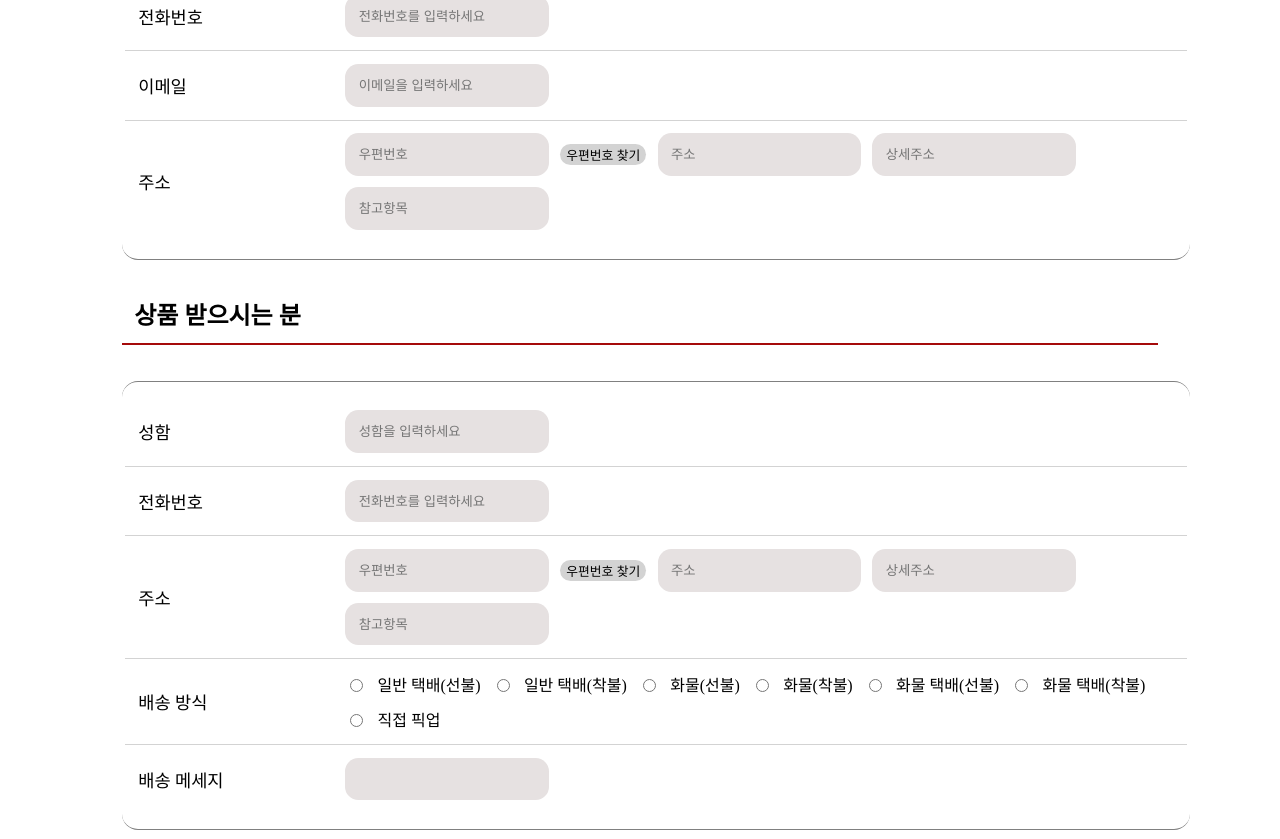
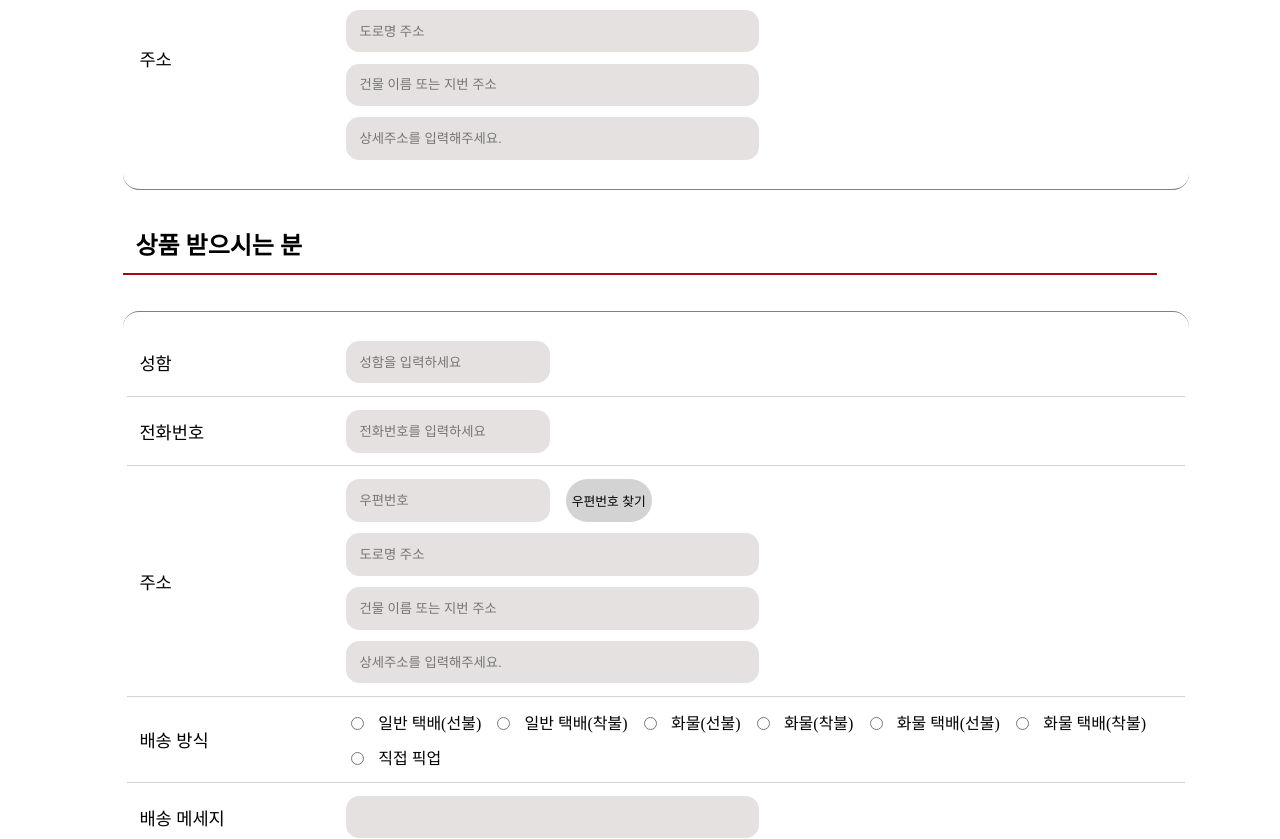
Before and after one commit to DevSe-project/Sungdong-FrontEnd, a React (Create React App) app: page /basket/receipt in a window 1280 px wide. Shown: the part 1100-1939 px from the top of the page. Built offline with nearby package versions, Linux system fonts and the light colour scheme; a web font is replaced by a local one.

Commit message:
Warning Fix : 콘솔창 에러 - .map key값 미부여, i태그 class => calssName, Update : 다음주소API Input 가시성 향상을 위한 리퍼블리싱, ReadOnly 태그 부여, 다음주소API 구현완료

```diff
--- a/src/component/AboutDetail/Detail.js
+++ b/src/component/AboutDetail/Detail.js
@@ -122,8 +122,8 @@ function basketThis(product, count){
                 <div className={styles.sideTextButton}>
                   <button onClick={()=>{basketThis(detailData, count)}} className={styles.sideButton}>장바구니</button>
                   <button onClick={()=>{likethis(detailData)}} className={styles.sideButton}>
-                  {props.wishlist.some((item) => item.id === detailData.id) ? <i class="fa-solid fa-heart"/>
-                  : <i class="fa-regular fa-heart"/>}
+                  {props.wishlist.some((item) => item.id === detailData.id) ? <i className="fa-solid fa-heart"/>
+                  : <i className="fa-regular fa-heart"/>}
                   &nbsp;찜하기
                   </button>
                 </div>
--- a/src/component/AboutDetail/LikeItem.js
+++ b/src/component/AboutDetail/LikeItem.js
@@ -58,7 +58,7 @@ export function LikeItem(props){
       <CategoryBar/>
       <div className={styles.body}>
         <div className={styles.head}>
-          <h1><i class="fa-solid fa-heart"/> 찜 리스트</h1>
+          <h1><i className="fa-solid fa-heart"/> 찜 리스트</h1>
         </div>
         <div className={styles.tablebody}>
           <table className={styles.table}>
@@ -74,8 +74,8 @@ export function LikeItem(props){
               </tr>
             </thead>
             <tbody>
-            {props.wishlist.map((item)=>(
-              <tr>
+            {props.wishlist.map((item, key)=>(
+              <tr key={key}>
                 <td>
                   <input
                   checked={selectedItems.includes(item.id)}
--- a/src/component/AboutHeader/SearchBar.js
+++ b/src/component/AboutHeader/SearchBar.js
@@ -6,7 +6,7 @@ export function SearchBar() {
       <div className={styles.searchInputContainer}>
         <input className={styles.searchInput} type='text'/>
         {/* 돋보기 아이콘 */}
-        <i class="fas fa-search"/>
+        <i className="fas fa-search"/>
       </div>
     </div>
   )
--- a/src/component/AboutHome/List.js
+++ b/src/component/AboutHome/List.js
@@ -6,7 +6,7 @@ export function List(props){
       <div className={styles.headerTag}>
         <h2 className={styles.newItem}>신 상품</h2>
         <div className={styles.moreItem}>
-          더보기&nbsp;<i class="far fa-chevron-right"/>
+          더보기&nbsp;<i className="far fa-chevron-right"/>
         </div>
       </div>
       <Product data={props.data}/>
--- a/src/component/AboutPay/Receipt.js
+++ b/src/component/AboutPay/Receipt.js
@@ -51,17 +51,41 @@ export function Receipt(){
             <div className={styles.label}>
               <label>주소</label>
             </div>
-            <div className={styles.input}>
-              <input className={styles.inputSize} type="text" value={address1 && address1.zonecode} placeholder="우편번호"/>
-              <input className={styles.button} type="button"
+            <div className={styles.searchResult}>
+              <div className={styles.searchAddress}>
+                <input
+                  className={styles.inputSize}
+                  type="text" value={address1 && address1.zonecode}
+                  placeholder="우편번호"
+                  readOnly
+                />
+                <input
+                  className={styles.button}
+                  type="button"
                   onClick={()=>{
-                setAddress1("");
                     openPopup(setAddress1);
                   }}
-                value="우편번호 찾기"/>
-              <input className={styles.inputSize} type="text" value={address1 && address1.roadAddress ? address1.roadAddress : address1.jibunAddress ?address1.jibunAddress : null} placeholder="주소"/>
-              <input className={styles.inputSize} type="text" placeholder="상세주소"/>
-              <input className={styles.inputSize} type="text" value={address1 && `(${address1.bname}, ${address1.buildingName})`} placeholder="참고항목"/>
+                  value="우편번호 찾기"
+                />
+              </div>
+              <input
+                className={styles.inputSize}
+                type="text"
+                value={address1 && address1.roadAddress}
+                placeholder="도로명 주소"
+                readOnly
+              />
+              <input
+                className={styles.inputSize}
+                type="text"
+                value={address1 && address1.buildingName ? `(${address1.bname}, ${address1.buildingName})` : address1 && `(${address1.bname}, ${address1.jibunAddress})`}  placeholder="건물 이름 또는 지번 주소"
+                readOnly
+              />
+              <input
+                className={styles.inputSize}
+                type="text"
+                placeholder="상세주소를 입력해주세요."
+              />
             </div>
           </div>
         </form>
@@ -88,30 +112,40 @@ export function Receipt(){
             <div className={styles.label}>
               <label>주소</label>
             </div>
-            <div className={styles.input}>
+            <div className={styles.searchResult}>
+              <div className={styles.searchAddress}>
                 <input
-              className={styles.inputSize} type="text"
-              value={address2 && address2.zonecode}
+                  className={styles.inputSize}
+                  type="text" value={address2 && address2.zonecode}
                   placeholder="우편번호"
+                  readOnly
                 />
                 <input
                   className={styles.button}
                   type="button"
                   onClick={()=>{
-                setAddress1("");
                     openPopup(setAddress2);
                   }}
-              value="우편번호 찾기"/>
+                  value="우편번호 찾기"
+                />
+              </div>
               <input
-              className={styles.inputSize} type="text"
-              value={address2 && address2.roadAddress ? address2.roadAddress : address2.jibunAddress ? address2.jibunAddress : null}
-              placeholder="주소"
+                className={styles.inputSize}
+                type="text"
+                value={address2 && address2.roadAddress}
+                placeholder="도로명 주소"
+                readOnly
               />
-              <input className={styles.inputSize} type="text" placeholder="상세주소"/>
               <input
-              className={styles.inputSize} type="text"
-              value={address2 && `(${address2.bname}, ${address2.buildingName})`}
-              placeholder="참고항목"
+                className={styles.inputSize}
+                type="text"
+                value={address2 && address2.buildingName ? `(${address2.bname}, ${address2.buildingName})` : address2 && `(${address2.bname}, ${address2.jibunAddress})`}  placeholder="건물 이름 또는 지번 주소"
+                readOnly
+              />
+              <input
+                className={styles.inputSize}
+                type="text"
+                placeholder="상세주소를 입력해주세요."
               />
             </div>
           </div>
@@ -133,7 +167,7 @@ export function Receipt(){
             <div className={styles.label}>
               <label>배송 메세지</label>
             </div>
-            <div className={styles.input}>
+            <div className={styles.searchResult}>
               <input className={styles.inputSize} type="text"/>
             </div>
           </div>
--- a/src/component/AboutPay/Receipt.module.css
+++ b/src/component/AboutPay/Receipt.module.css
@@ -65,6 +65,21 @@
   border: 0.1em solid gray;
 }
 
+.searchAddress{
+  display: flex;
+  flex-direction: row;
+  gap: 1em;
+}
+
+.searchResult{
+  width: 40%;
+  display: flex;
+  flex-direction: column;
+  white-space: nowrap;
+  flex-wrap: nowrap;
+  gap: 0.7em;
+}
+
 .button{
   font-size: 0.8em;
   border: none;
```
Also changed, not shown: src/component/AboutDetail/Basket.js (+11 -11 lines). Lines whose indentation alone changed are shown as unchanged.
